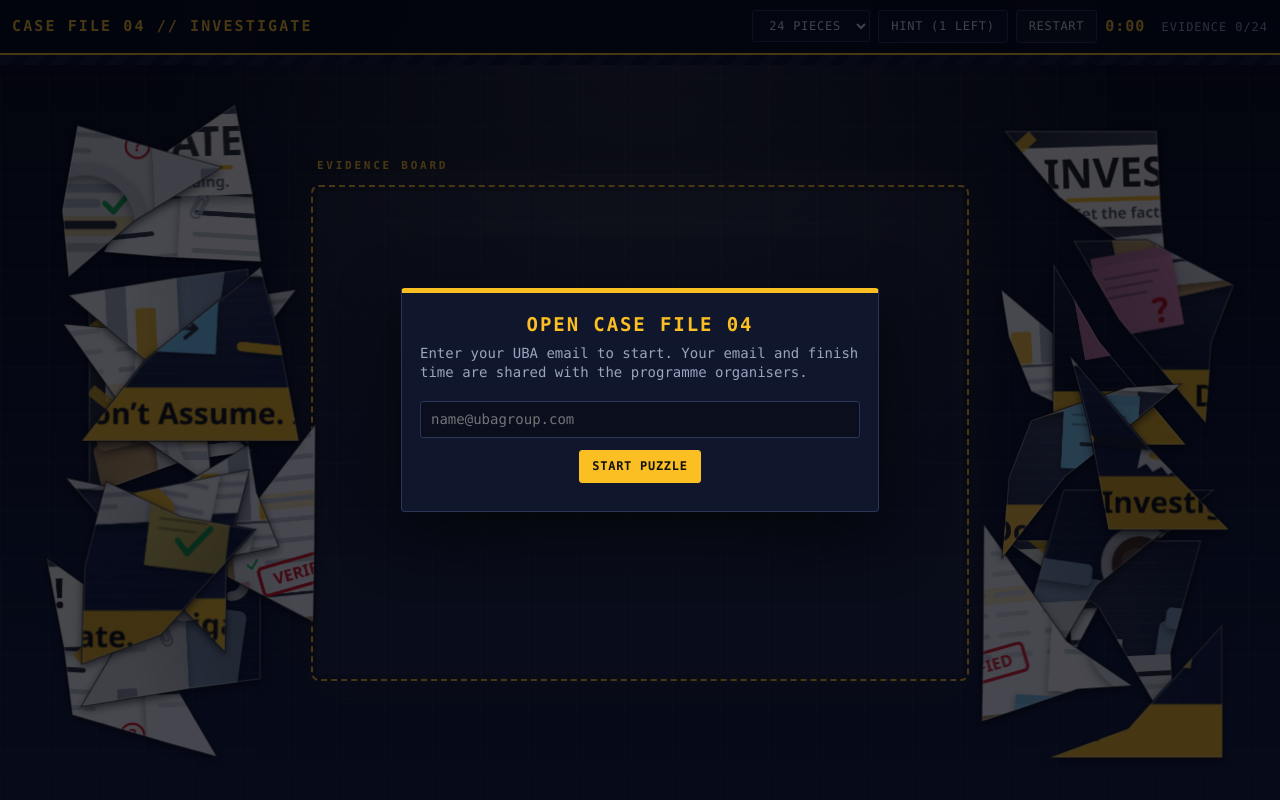
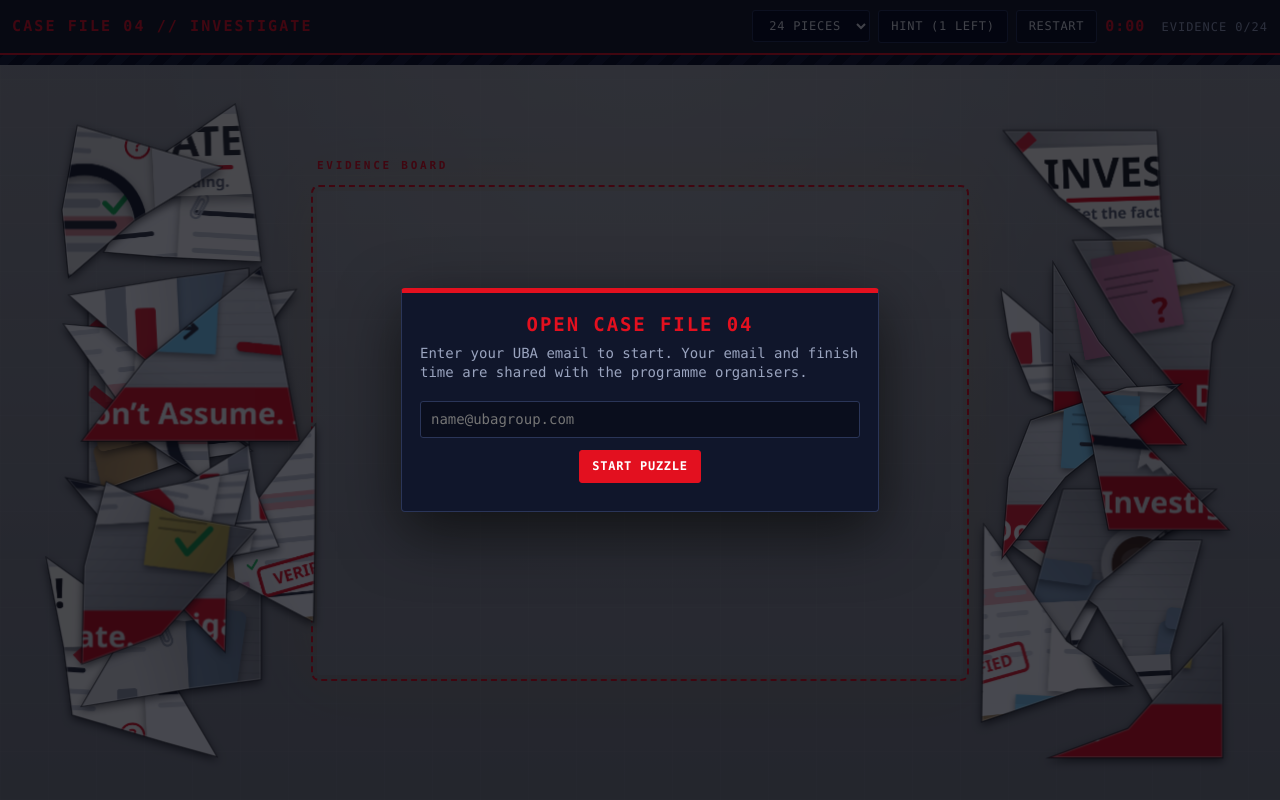
Before and after one commit to eniolaojerinde/ISO-10002---STEP-3, a plain HTML site: page step4.html in a window 1280 px wide. Drawn offline with Linux system fonts and the light colour scheme.

Commit message:
Update step4.html

```diff
--- a/step4.html
+++ b/step4.html
@@ -358,7 +358,7 @@ const PRE={
   sepia:{b1:'#1f140b',b2:'#5a3d22',ac:'#f5c542',ink:'#fff7e6'},
   steel:{b1:'#0b1a26',b2:'#1f4e5f',ac:'#ff6b57',ink:'#ffffff'}
 };
-let PAL={...PRE.noir};
+let PAL={...PRE.std};
 try{const sv=JSON.parse(localStorage.getItem('jpal4b')||'null');if(sv&&sv.b1&&sv.ac)PAL=sv;}catch(e){}
 function onInk(hex){const n=parseInt(hex.slice(1),16);return (.299*(n>>16)+.587*(n>>8&255)+.114*(n&255))>150?'#111111':'#ffffff';}
 function applyChrome(){const r=document.documentElement.style;r.setProperty('--acc',PAL.ac);r.setProperty('--accink',onInk(PAL.ac));r.setProperty('--b1',PAL.b1);r.setProperty('--b2',PAL.b2);}
```
